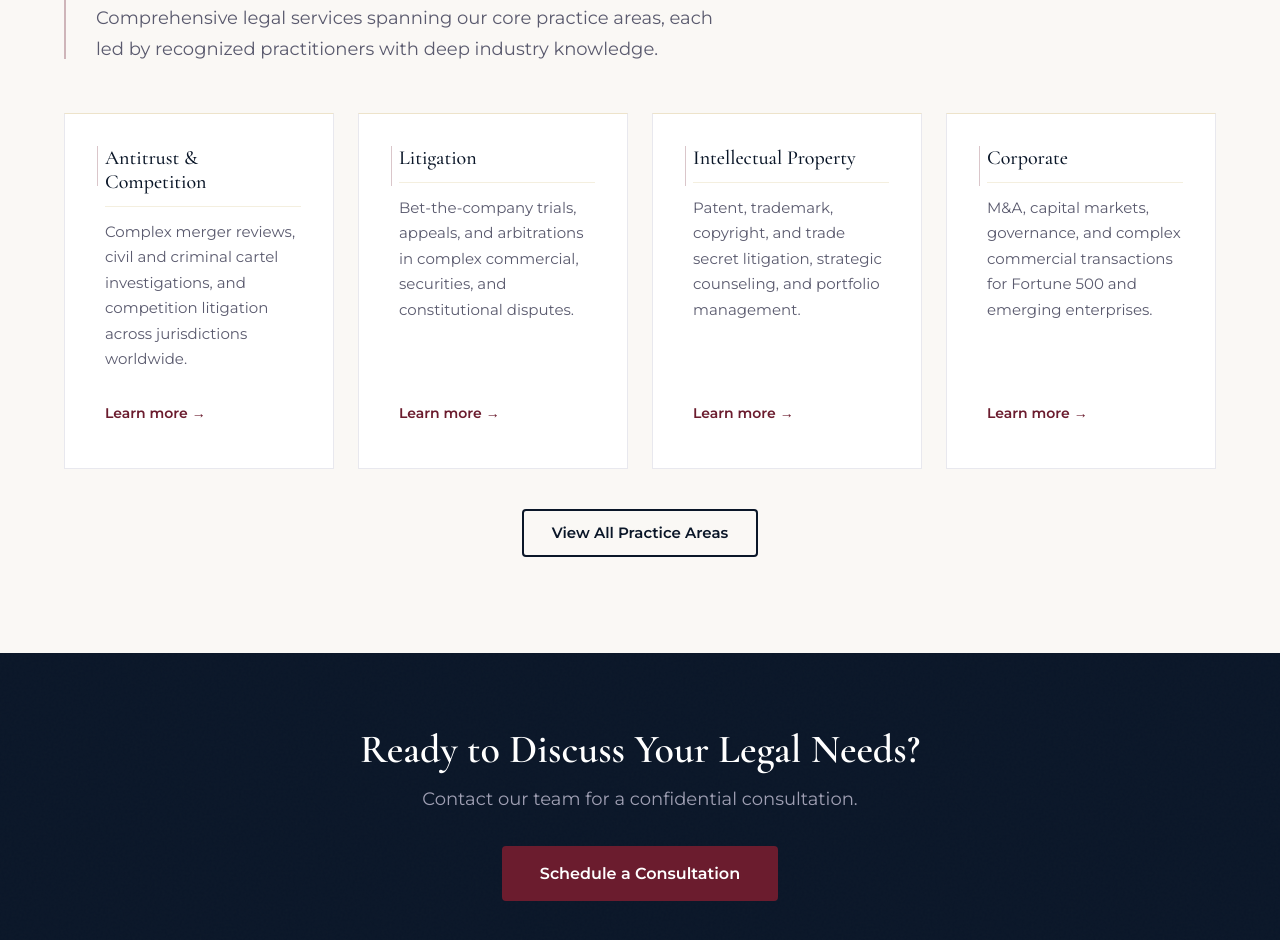
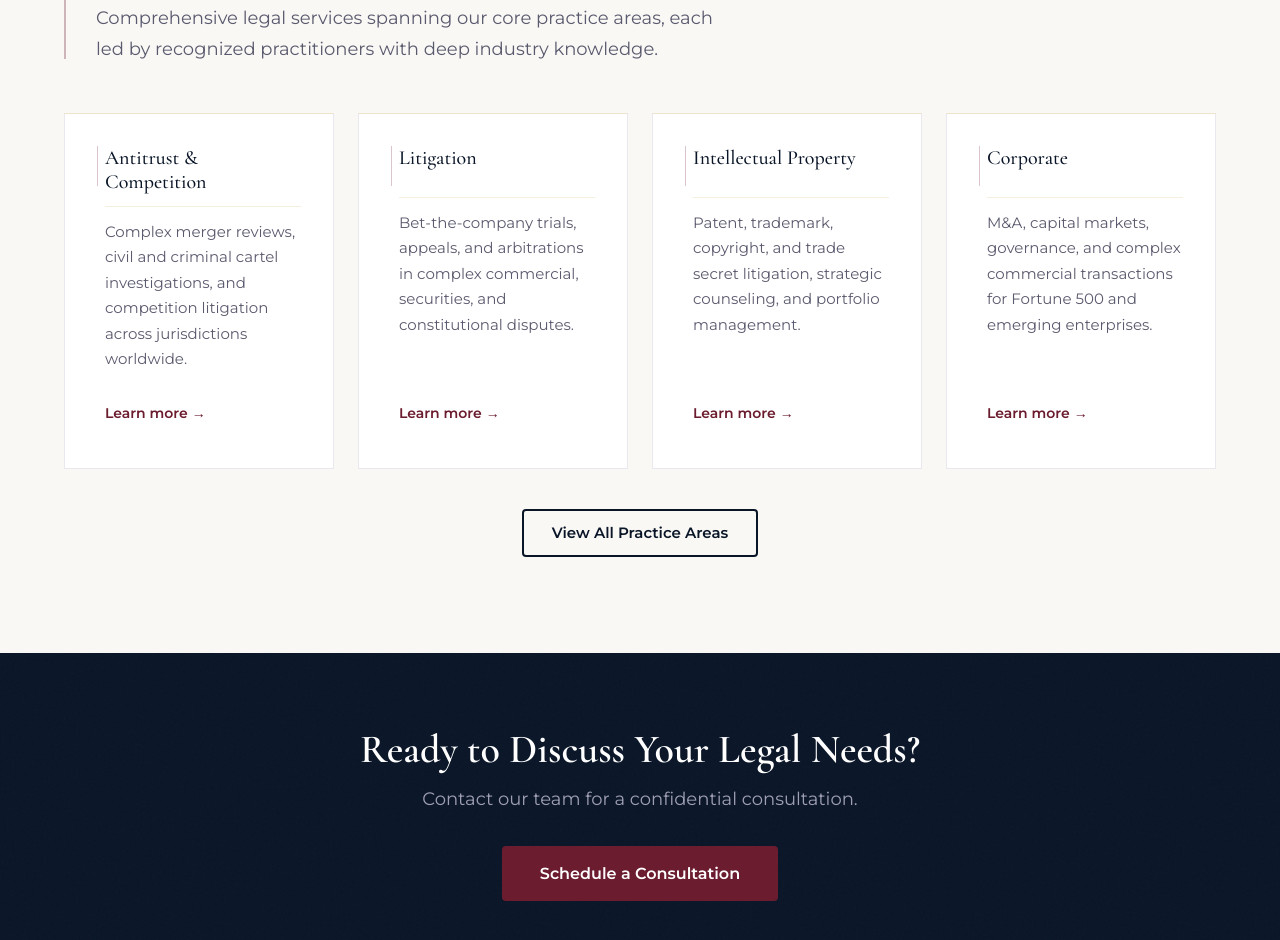
Before and after one commit to busconductors/covington-burling, a website: page public/index.html in a window 1280 px wide. Shown: the part 2208-3148 px from the top of the page. Drawn offline with nearby package versions, Linux system fonts and the light colour scheme.

Commit message:
style(design): FINDING-007 — reserve 2-line title height on cards so body text starts at consistent baseline

```diff
--- a/public/css/styles.css
+++ b/public/css/styles.css
@@ -981,6 +981,7 @@ h4 { font-size: 1.125rem; font-weight: 500; }
   margin-bottom: 0.75rem;
   padding-bottom: 0.75rem;
   border-bottom: 1px solid rgba(194, 164, 79, 0.18);
+  min-height: calc(1.25rem * 1.3 * 2);
 }
 
 .card__text {
```
